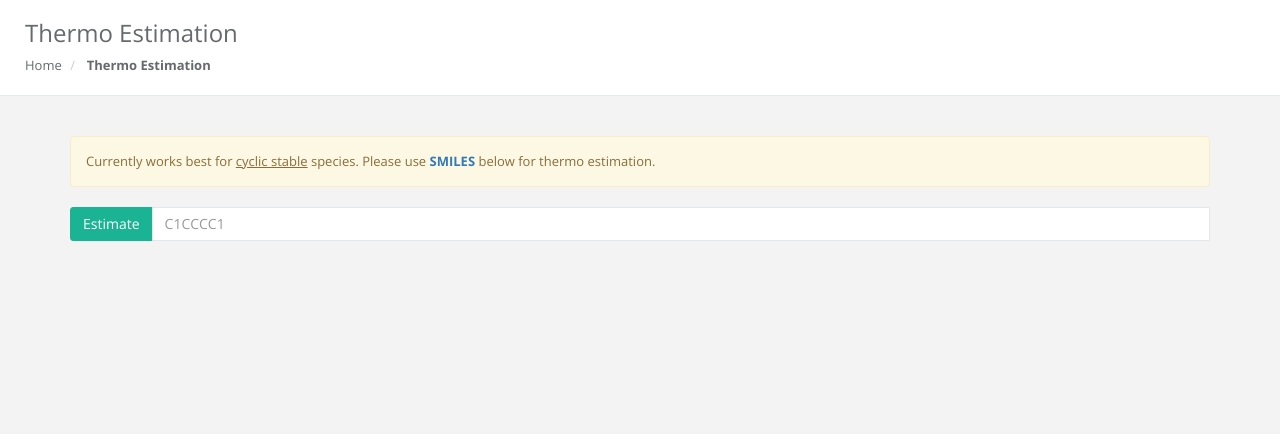
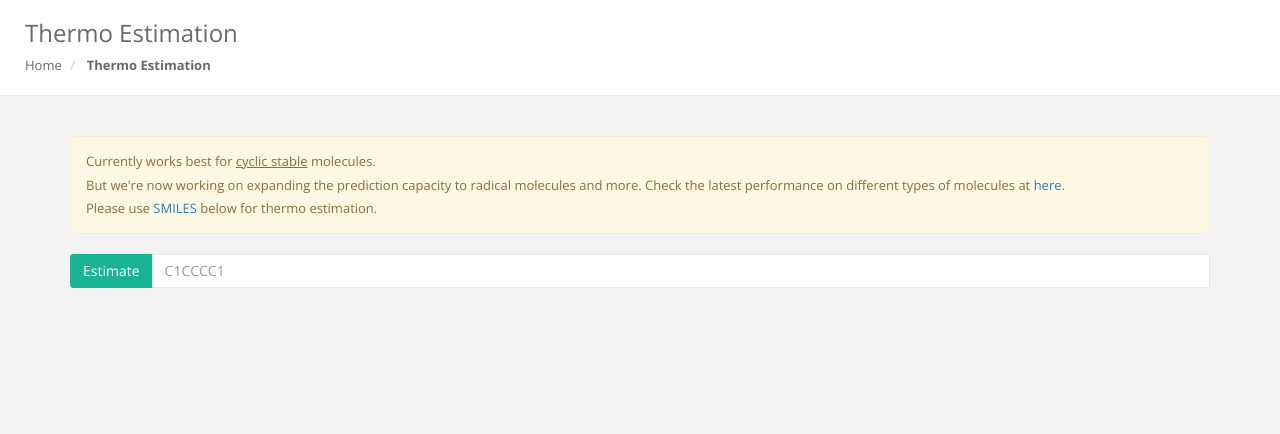
Before and after one commit to KEHANG/rmg_web, a Flask app: page /thermo_predictor/thermo_estimation in a window 1280 px wide. Shown: the top 434 px of the page. Run offline with Flask 2, Linux system fonts and the light colour scheme; parts of the project's set-up code (start-up, migrations or seed data) failed here and were passed over; some libraries are stand-ins or nearby versions.

Commit message:
update thermo estimator notice

```diff
--- a/blueprints/thermo_predictor/templates/thermo_estimation.html
+++ b/blueprints/thermo_predictor/templates/thermo_estimation.html
@@ -16,7 +16,9 @@ Thermo Estimation
 <div class="row">
 <div class="col-md-12">
   <div class="alert alert-warning">
-      Currently works best for <u>cyclic stable</u> species. Please use <a href="https://en.wikipedia.org/wiki/Simplified_molecular-input_line-entry_system"><b>SMILES</b></a> below for thermo estimation.
+      <p>Currently works best for <u>cyclic stable</u> molecules.</p>
+      <p> But we're now working on expanding the prediction capacity to radical molecules and more. Check the latest performance on different types of molecules at <a href="http://kehangsblog.com/thermo_predictor/overall_performance/Hf298">here</a>.</p>
+      <p>Please use <a href="https://en.wikipedia.org/wiki/Simplified_molecular-input_line-entry_system">SMILES</a> below for thermo estimation.</p>
   </div>
   <form method="post" class="form-horizontal">
       <div class="input-group m-b" >
```
